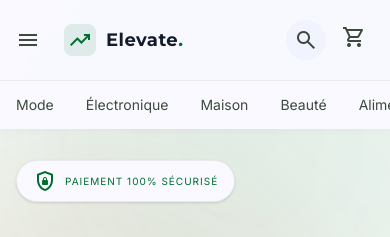
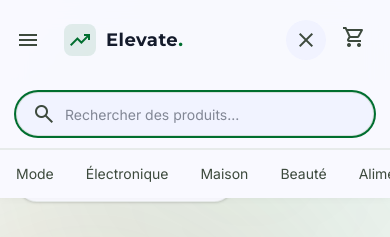
Before and after one commit to Konrad-Chirel/elevate-market, a React (Vite) app: page / in a window 390 px wide. Both pictures are taken after a click on the button "search". Shown: the top 237 px of the page. Built offline with nearby package versions, Linux system fonts and the light colour scheme.

Commit message:
Implement global search functionality

```diff
--- a/src/components/layout/Header.tsx
+++ b/src/components/layout/Header.tsx
@@ -1,16 +1,28 @@
 import { useState } from 'react';
-import { Link, useLocation } from 'react-router-dom';
+import { Link, useLocation, useNavigate } from 'react-router-dom';
 import { useCart } from '../../context/CartContext';
 import { useFavorites } from '../../context/FavoritesContext';
 
 export function Header() {
   const location = useLocation();
+  const navigate = useNavigate();
   const { totalArticles } = useCart();
   const { favorites } = useFavorites();
   const [isMobileMenuOpen, setIsMobileMenuOpen] = useState(false);
+  const [isMobileSearchOpen, setIsMobileSearchOpen] = useState(false);
+  const [searchQuery, setSearchQuery] = useState('');
 
   const currentCategory = location.pathname === '/catalogue' ? location.state?.category : null;
   const isPromoActive = location.pathname === '/catalogue' && location.state?.isPromo;
+
+  const handleSearch = (e: React.FormEvent) => {
+    e.preventDefault();
+    if (searchQuery.trim()) {
+      navigate(`/catalogue?q=${encodeURIComponent(searchQuery.trim())}`);
+      setSearchQuery('');
+      setIsMobileSearchOpen(false);
+    }
+  };
 
   const getLinkClass = (category: string) => {
     const isActive = currentCategory === category;
@@ -57,18 +69,31 @@ export function Header() {
           </div>
           <span className="font-headline-md text-lg md:text-xl font-bold text-on-surface tracking-wide">Elevate<span className="text-primary">.</span></span>
         </Link>
-        <div className="hidden md:block flex-1 max-w-2xl relative mx-gutter">
-          <input className="w-full h-11 bg-surface-container-low border-none rounded-full pl-12 pr-4 text-body-sm focus:ring-2 focus:ring-primary outline-none" placeholder="Rechercher des produits, des vendeurs..." type="text"/>
-          <span className="material-symbols-outlined absolute left-4 top-1/2 -translate-y-1/2 text-on-surface-variant">search</span>
-        </div>
+
+        <form onSubmit={handleSearch} className="hidden md:block flex-1 max-w-2xl relative mx-gutter">
+          <input
+            value={searchQuery}
+            onChange={(e) => setSearchQuery(e.target.value)}
+            className="w-full h-11 bg-surface-container-low border-none rounded-full pl-12 pr-4 text-body-sm focus:ring-2 focus:ring-primary outline-none"
+            placeholder="Rechercher des produits, des vendeurs..."
+            type="text"
+          />
+          <button type="submit" className="absolute left-4 top-1/2 -translate-y-1/2 text-on-surface-variant flex items-center justify-center hover:text-primary transition-colors">
+            <span className="material-symbols-outlined">search</span>
+          </button>
+        </form>
+
         <nav className="hidden xl:flex items-center gap-6">
           <Link to="/catalogue" className={getMainNavClass('/catalogue')}>Acheter</Link>
           <Link to="/devenir-vendeur" className={getMainNavClass('/devenir-vendeur')}>Vendre</Link>
           <Link to="/aide" className={getMainNavClass('/aide')}>Aide</Link>
         </nav>
         <div className="flex items-center gap-2 md:gap-4 ml-auto">
-          <button className="md:hidden w-10 h-10 rounded-full bg-surface-container-low flex items-center justify-center text-on-surface-variant hover:text-primary transition-colors">
-            <span className="material-symbols-outlined text-[20px]">search</span>
+          <button
+            onClick={() => setIsMobileSearchOpen(!isMobileSearchOpen)}
+            className="md:hidden w-10 h-10 rounded-full bg-surface-container-low flex items-center justify-center text-on-surface-variant hover:text-primary transition-colors focus:outline-none"
+          >
+            <span className="material-symbols-outlined text-[20px]">{isMobileSearchOpen ? 'close' : 'search'}</span>
           </button>
           <Link to="/suivi-commande" className="hidden sm:flex p-2 text-on-surface-variant hover:text-primary relative" title="Suivi de commande">
             <span className="material-symbols-outlined">local_shipping</span>
@@ -101,6 +126,25 @@ export function Header() {
           </Link>
         </div>
       </div>
+
+      {/* Mobile Search Bar */}
+      {isMobileSearchOpen && (
+        <div className="md:hidden w-full px-4 py-3 bg-surface border-b border-outline-variant/30">
+          <form onSubmit={handleSearch} className="relative w-full">
+            <input
+              value={searchQuery}
+              onChange={(e) => setSearchQuery(e.target.value)}
+              className="w-full h-11 bg-surface-container-low border border-outline-variant/50 rounded-full pl-12 pr-4 text-body-sm focus:ring-2 focus:ring-primary outline-none"
+              placeholder="Rechercher des produits..."
+              type="text"
+              autoFocus
+            />
+            <button type="submit" className="absolute left-4 top-1/2 -translate-y-1/2 text-on-surface-variant flex items-center justify-center">
+              <span className="material-symbols-outlined text-[20px]">search</span>
+            </button>
+          </form>
+        </div>
+      )}
 
       {/* Mobile Dropdown Menu */}
       {isMobileMenuOpen && (
--- a/src/pages/Catalog.tsx
+++ b/src/pages/Catalog.tsx
@@ -1,10 +1,14 @@
 import { useState, useMemo, useEffect } from 'react';
-import { Link, useLocation } from 'react-router-dom';
+import { Link, useLocation, useSearchParams, useNavigate } from 'react-router-dom';
 
 import { PRODUCTS, CATEGORIES } from '../data/products';
 
 export function Catalog() {
   const location = useLocation();
+  const navigate = useNavigate();
+  const [searchParams] = useSearchParams();
+  const searchQuery = searchParams.get('q') || '';
+
   const [isMobileFilterOpen, setIsMobileFilterOpen] = useState(false);
   const [isSortOpen, setIsSortOpen] = useState(false);
 
@@ -47,6 +51,16 @@ export function Catalog() {
   const filteredProducts = useMemo(() => {
     let result = [...PRODUCTS];
 
+    // Filter by search query
+    if (searchQuery) {
+      const q = searchQuery.toLowerCase();
+      result = result.filter(p =>
+        p.name.toLowerCase().includes(q) ||
+        (p.description && p.description.toLowerCase().includes(q)) ||
+        p.seller.toLowerCase().includes(q)
+      );
+    }
+
     // Filter by categories
     if (selectedCategories.length > 0) {
       result = result.filter(p => selectedCategories.includes(p.category));
@@ -83,12 +97,12 @@ export function Catalog() {
     }
 
     return result;
-  }, [selectedCategories, minPrice, maxPrice, onlyVerified, minRating, sortBy, onlyPromo]);
+  }, [selectedCategories, minPrice, maxPrice, onlyVerified, minRating, sortBy, onlyPromo, searchQuery]);
 
   // Reset pagination when filters change
   useMemo(() => {
     setCurrentPage(1);
-  }, [selectedCategories, minPrice, maxPrice, onlyVerified, minRating, sortBy, onlyPromo]);
+  }, [selectedCategories, minPrice, maxPrice, onlyVerified, minRating, sortBy, onlyPromo, searchQuery]);
 
   // Paginated products
   const totalPages = Math.ceil(filteredProducts.length / itemsPerPage);
@@ -108,6 +122,10 @@ export function Catalog() {
     setOnlyVerified(false);
     setMinRating(null);
     setOnlyPromo(false);
+    // Remove search params from URL
+    if (searchQuery) {
+      navigate('/catalogue', { replace: true });
+    }
   };
 
   const handleAddToCart = (e: React.MouseEvent, productName: string) => {
@@ -150,10 +168,12 @@ export function Catalog() {
         <div className="flex flex-col md:flex-row justify-between items-start md:items-end gap-6 border-b border-outline-variant/30 pb-6">
           <div className="flex flex-col gap-2">
             <h1 className="font-display-lg-mobile md:font-display-lg text-on-surface tracking-tight">
-              Tout le catalogue
+              {searchQuery ? `Résultats pour "${searchQuery}"` : 'Tout le catalogue'}
             </h1>
             <p className="font-body-lg text-on-surface-variant max-w-2xl">
-              Découvrez des milliers de produits locaux et authentiques, vérifiés pour votre sécurité.
+              {searchQuery
+                ? `Découvrez les produits et vendeurs correspondant à votre recherche.`
+                : `Découvrez des milliers de produits locaux et authentiques, vérifiés pour votre sécurité.`}
             </p>
           </div>
           {/* Sorting & Actions */}
```
